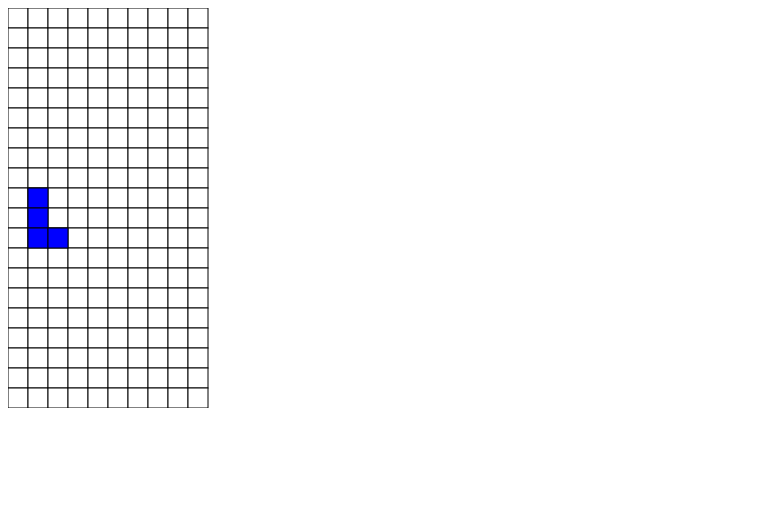
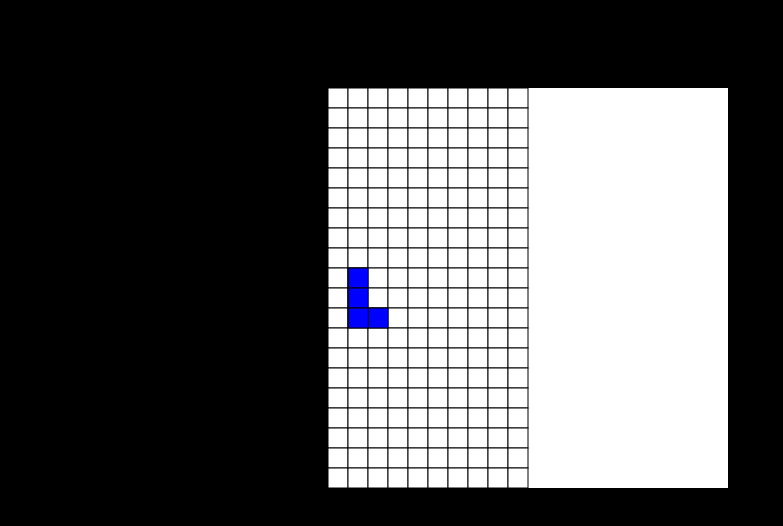
Before and after one commit to LazareBoukenouche/TetrisClone, a plain HTML site: page index.html in a window 1280 px wide. Shown: the whole page, without its empty margins (0-783 px from the left). Drawn offline with Linux system fonts and the light colour scheme.

Commit message:
Add CSS style.

```diff
--- a/index.html
+++ b/index.html
@@ -3,6 +3,7 @@
     <head>
         <meta charset="utf-8" />
         <title>Jeu Tetris</title>
+        <link rel="stylesheet" href="style.css">
     </head>
 
     <body>
--- /dev/null
+++ b/style.css
@@ -0,0 +1,7 @@
+body {
+    background-color:black;
+}
+canvas {
+    margin-left:25vw;
+    margin-top:10vh;
+}
```
